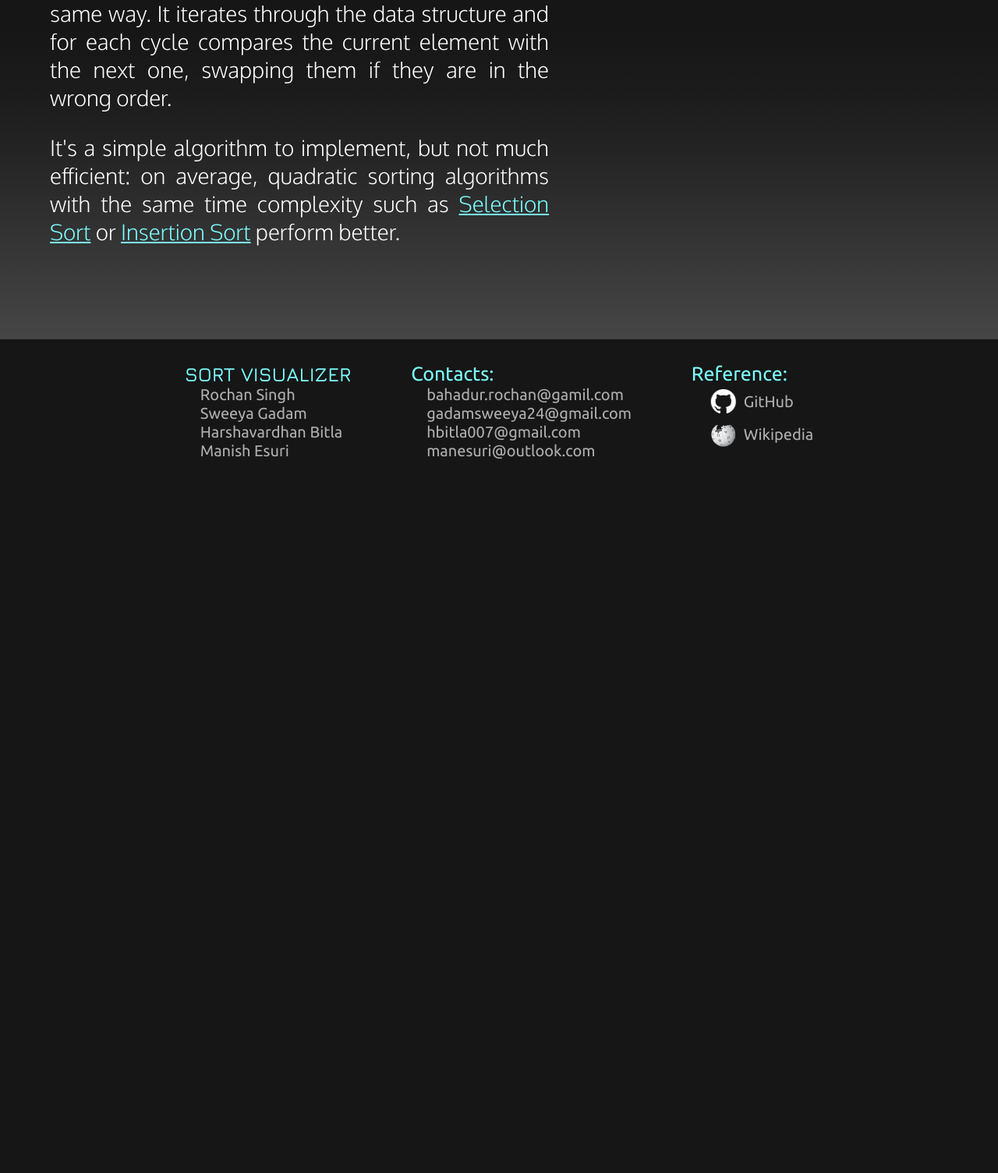
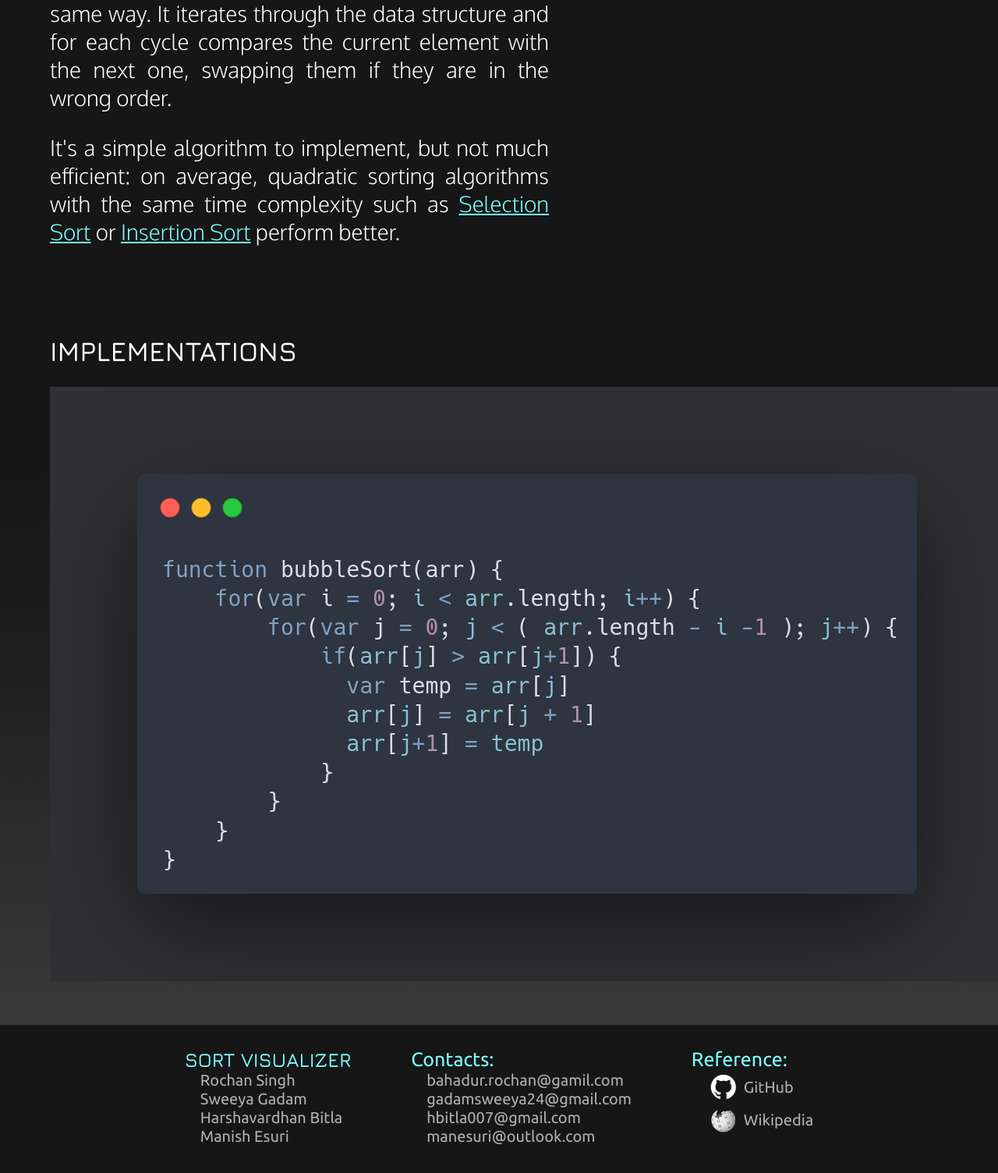
Before and after one commit to Rochan2001/sorting-visualizer, a Flask app: page /1 in a window 1280 px wide. Shown: the part 1308-2812 px from the top of the page at 78% size. Before the commit the page ends 1896 px from the top, so only its background shows below. Run offline with Flask 2, Linux system fonts and the light colour scheme; some libraries are stand-ins or nearby versions; some web fonts are replaced.

Commit message:
added code snippets

```diff
--- a/static/css/base_sort.css
+++ b/static/css/base_sort.css
@@ -6,6 +6,12 @@ body {
   background-attachment: fixed;
 }
 
+.menu-box {
+  margin-top: 80px;
+  margin-left: 5%;
+  margin-bottom: 50px;
+  color: white;
+}
 .title {
   margin-left: 5%;
   float: left;
--- a/templates/parents/base_sort.html
+++ b/templates/parents/base_sort.html
@@ -112,5 +112,9 @@ endblock %} {% endblock %} {% block head %}
       </table>
     </div>
   </div>
+  <div class="menu-box">
+<div style="font-family: 'Jura', Courier, monospace; font-size: 35px;margin-bottom:25px">IMPLEMENTATIONS</div>
+{% block codesni %} {% endblock %}
+  </div>
 </div>
 {% endblock %}
--- a/templates/sorts/bubblesort.html
+++ b/templates/sorts/bubblesort.html
@@ -25,3 +25,4 @@
 {% endblock %} {% block medio %} O(n<sup>2</sup>) {% endblock %} {% block
 peggiore %} O(n<sup>2</sup>) {% endblock %} {% block migliore %} O(n) {%
 endblock %} {% block memoria %} O(1) {% endblock %}
+{% block codesni %} <img src="{{ url_for('static', filename='images/bubble.png') }}" {% endblock %}
--- a/templates/sorts/heapsort.html
+++ b/templates/sorts/heapsort.html
@@ -23,3 +23,4 @@
 {% endblock %} {% block medio %} O(n × log n) {% endblock %} {% block peggiore
 %} O(n × log n) {% endblock %} {% block migliore %} O(n × log n) {% endblock %}
 {% block memoria %} O(1) {% endblock %}
+{% block codesni %} <img src="{{ url_for('static', filename='images/heap.png') }}" {% endblock %}
--- a/templates/sorts/insertionsort.html
+++ b/templates/sorts/insertionsort.html
@@ -22,3 +22,4 @@
 {% endblock %} {% block medio %} O(n<sup>2</sup>) {% endblock %} {% block
 peggiore %} O(n<sup>2</sup>) {% endblock %} {% block migliore %} O(n) {%
 endblock %} {% block memoria %} O(1) {% endblock %}
+{% block codesni %} <img src="{{ url_for('static', filename='images/insertion.png') }}" {% endblock %}
--- a/templates/sorts/mergesort.html
+++ b/templates/sorts/mergesort.html
@@ -22,3 +22,4 @@
 {% endblock %} {% block medio %} O(n × log n) {% endblock %} {% block peggiore
 %} O(n × log n) {% endblock %} {% block migliore %} O(n × log n) {% endblock %}
 {% block memoria %} O(n) {% endblock %}
+{% block codesni %} <img src="{{ url_for('static', filename='images/merge.png') }}" {% endblock %}
--- a/templates/sorts/quicksort.html
+++ b/templates/sorts/quicksort.html
@@ -28,3 +28,4 @@
 {% endblock %} {% block medio %} O(n × log n) {% endblock %} {% block peggiore
 %} O(n<sup>2</sup>) {% endblock %} {% block migliore %} O(n × log n) {% endblock
 %} {% block memoria %} O(n) {% endblock %}
+{% block codesni %} <img src="{{ url_for('static', filename='images/quick.png') }}" {% endblock %}
--- a/templates/sorts/selectionsort.html
+++ b/templates/sorts/selectionsort.html
@@ -24,3 +24,4 @@
 {% endblock %} {% block medio %} O(n<sup>2</sup>) {% endblock %} {% block
 peggiore %} O(n<sup>2</sup>) {% endblock %} {% block migliore %}
 O(n<sup>2</sup>) {% endblock %} {% block memoria %} O(1) {% endblock %}
+{% block codesni %} <img src="{{ url_for('static', filename='images/selection.png') }}" {% endblock %}
```
Also changed, not shown: static/images/bubble.png (added), static/images/heap.png (added), static/images/insertion.png (added), static/images/merge.png (added), static/images/quick.png (added), static/images/selection.png (added).
